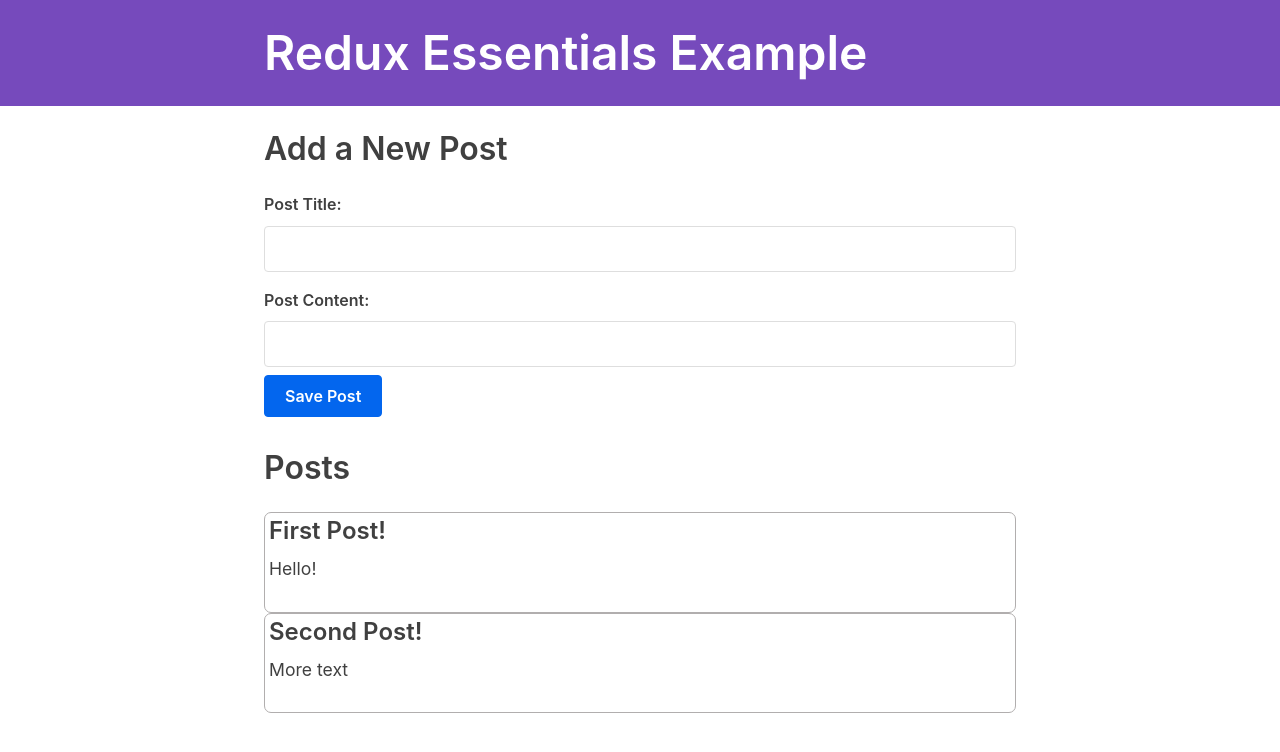
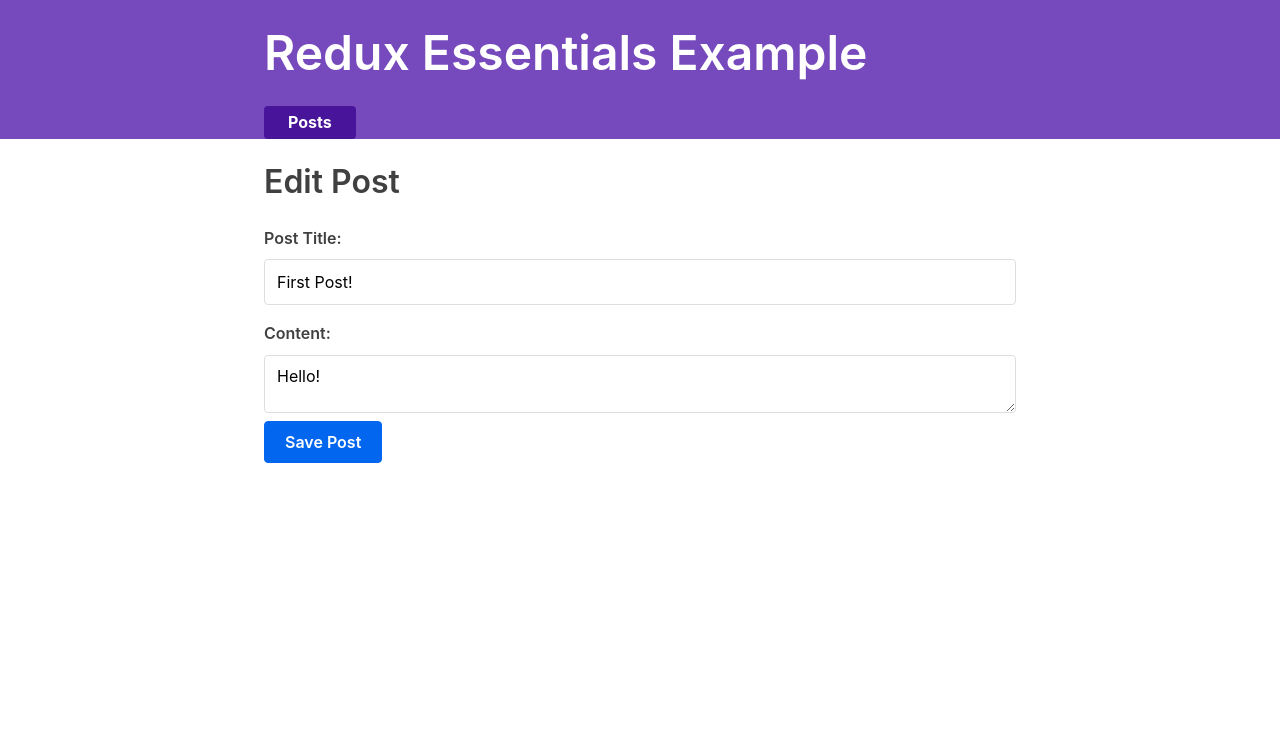
Before and after one commit to paniaguaadrian/redux-essentials-example-app, a React (Create React App) app: page /editpost/1 in a window 1280 px wide. Before the commit this address led to /. Shown: the top 752 px of the page. Built offline with nearby package versions, Linux system fonts and the light colour scheme; what miragejs, txtgen would draw is missing.

Commit message:
Added new functionality: Show single post & Edit single post

```diff
--- a/prettier.config.js
+++ b/prettier.config.js
@@ -1,4 +1,4 @@
 module.exports = {
-    "semi": false,
-    "singleQuote": true
+  semi: false,
+  singleQuote: true,
 }
--- a/src/App.js
+++ b/src/App.js
@@ -11,6 +11,8 @@
 import { Navbar } from './app/Navbar'
 import { PostsList } from './features/posts/PostsList'
 import { AddPostForm } from './features/posts/AddPostForm'
+import { SinglePostPage } from './features/posts/SinglePostPage'
+import { EditPostForm } from './features/posts/EditPostForm'
 
 function App() {
   return (
@@ -28,6 +30,8 @@
               </>
             )}
           />
+          <Route exact path="/posts/:postId" component={SinglePostPage} />
+          <Route exact path="/editpost/:postId" component={EditPostForm} />
           <Redirect to="/" />
         </Switch>
       </div>
--- a/src/app/Navbar.js
+++ b/src/app/Navbar.js
@@ -1,4 +1,5 @@
 import React from 'react'
+import { Link } from 'react-router-dom'
 
 export const Navbar = () => {
   return (
@@ -7,7 +8,9 @@
         <h1>Redux Essentials Example</h1>
 
         <div className="navContent">
-          <div className="navLinks"></div>
+          <div className="navLinks">
+            <Link to="/">Posts</Link>
+          </div>
         </div>
       </section>
     </nav>
--- /dev/null
+++ b/src/features/posts/EditPostForm.js
@@ -0,0 +1,56 @@
+import React, { useState } from 'react'
+import { useDispatch, useSelector } from 'react-redux'
+import { useHistory } from 'react-router'
+
+import { postUpdated } from './postsSlice'
+
+export const EditPostForm = ({ match }) => {
+  const { postId } = match.params
+
+  const post = useSelector((state) =>
+    state.posts.find((post) => post.id === postId)
+  )
+
+  const [title, setTitle] = useState(post.title)
+  const [content, setContent] = useState(post.content)
+
+  const dispatch = useDispatch()
+  const history = useHistory()
+
+  const onTitleChanged = (e) => setTitle(e.target.value)
+  const onContentChanged = (e) => setContent(e.target.value)
+
+  const onSavePostClicked = () => {
+    if (title && content) {
+      dispatch(postUpdated({ id: postId, title, content }))
+      history.push(`posts/${postId}`)
+    }
+  }
+
+  return (
+    <section>
+      <h2>Edit Post</h2>
+      <form>
+        <label htmlFor="postTitle">Post Title:</label>
+        <input
+          type="text"
+          id="postTitle"
+          name="postTitle"
+          placeholder="What's on your mind?"
+          value={title}
+          onChange={onTitleChanged}
+        />
+        <label htmlFor="postContent">Content:</label>
+        <textarea
+          name="postContent"
+          id="postContent"
+          value={content}
+          onChange={onContentChanged}
+        ></textarea>
+        <button type="button" onClick={onSavePostClicked}>
+          Save Post
+        </button>
+      </form>
+    </section>
+  )
+}
--- a/src/features/posts/PostsList.js
+++ b/src/features/posts/PostsList.js
@@ -1,15 +1,19 @@
 // React Components
 import React from 'react'
+import { Link } from 'react-router-dom'
 // Redux Components
 import { useSelector } from 'react-redux'
 
 export const PostsList = () => {
-  const posts = useSelector((state) => state.posts)
+  const posts = useSelector(state => state.posts)
 
-  const renderedPosts = posts.map((post) => (
+  const renderedPosts = posts.map(post => (
     <article className="post-excerpt" key={post.id}>
       <h3>{post.title}</h3>
       <p className="post-content">{post.content.substring(0, 100)}</p>
+      <Link to={`/posts/${post.id}`} className="button muted-button">
+        View Post
+      </Link>
     </article>
   ))
 
--- /dev/null
+++ b/src/features/posts/SinglePostPage.js
@@ -0,0 +1,31 @@
+import React from 'react'
+import { Link } from 'react-router-dom'
+import { useSelector } from 'react-redux'
+
+export const SinglePostPage = ({ match }) => {
+  const { postId } = match.params
+
+  const post = useSelector((state) =>
+    state.posts.find((post) => post.id === postId)
+  )
+
+  if (!post) {
+    return (
+      <section>
+        <h2>Post not found!</h2>
+      </section>
+    )
+  }
+
+  return (
+    <section>
+      <article className="post">
+        <h2>{post.title}</h2>
+        <p className="post-content">{post.content}</p>
+        <Link to={`/editpost/${post.id}`} className="button">
+          Edit Post
+        </Link>
+      </article>
+    </section>
+  )
+}
--- a/src/features/posts/postsSlice.js
+++ b/src/features/posts/postsSlice.js
@@ -3,8 +3,8 @@
 
 // Create an initial state for this component
 const initialState = [
-  { id: 1, title: 'First Post!', content: 'Hello!' },
-  { id: 2, title: 'Second Post!', content: 'More text' },
+  { id: '1', title: 'First Post!', content: 'Hello!' },
+  { id: '2', title: 'Second Post!', content: 'More text' },
 ]
 
 // Create the postsSlice thanks to the createSlice() method
@@ -12,14 +12,25 @@
   name: 'posts',
   initialState,
   reducers: {
+    // Seems like (state, action) is something present everytime
     postAdded(state, action) {
       state.push(action.payload)
+    },
+
+    postUpdated(state, action) {
+      const { id, title, content } = action.payload
+      const existingPost = state.find((post) => post.id === id)
+
+      if (existingPost) {
+        existingPost.title = title
+        existingPost.content = content
+      }
     },
   },
 })
 
 // Exporting Actions inside our reducer...
-export const { postAdded } = postsSlice.actions
+export const { postAdded, postUpdated } = postsSlice.actions
 
 // Exporting the reducer...
 // ! When we export this slice/reducer, we are exporting as well to our Store the state of this slice component
```
Also changed, not shown: 1 other file (tests, documents, lock files or other folders).
